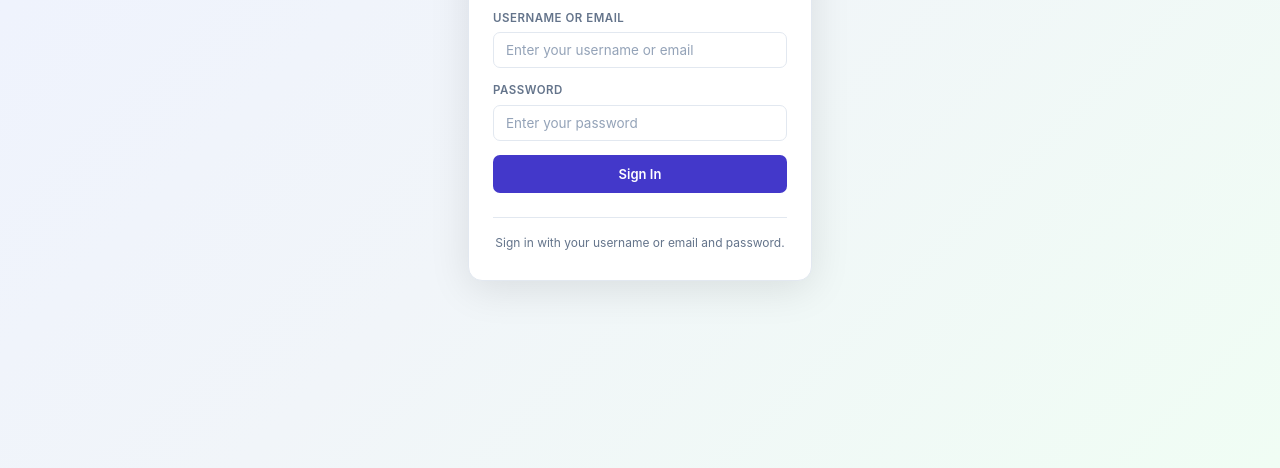
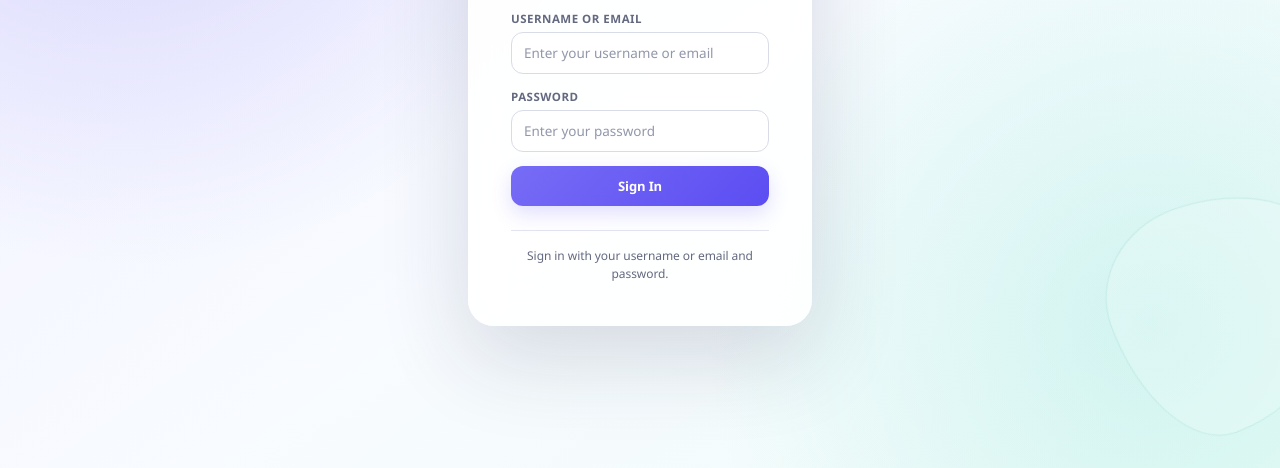
Before and after one commit to crpingale-lang/samay-timesheet, a website: page public/index.html in a window 1280 px wide. Shown: the part 332-800 px from the top of the page. Drawn offline with Linux system fonts and the light colour scheme.

Commit message:
Apply revamp styles to authentication screens

```diff
--- a/public/index.html
+++ b/public/index.html
@@ -5,6 +5,7 @@
   <title>Samay - Login</title>
   <meta name="description" content="CA Firm Timesheet Management System - Login">
   <link rel="stylesheet" href="/css/style.css">
+  <link rel="stylesheet" href="/css/revamp.css">
 </head>
 <body>
 <div class="login-page">
```
Also changed, not shown: public/users.html (+1 -0 lines).
